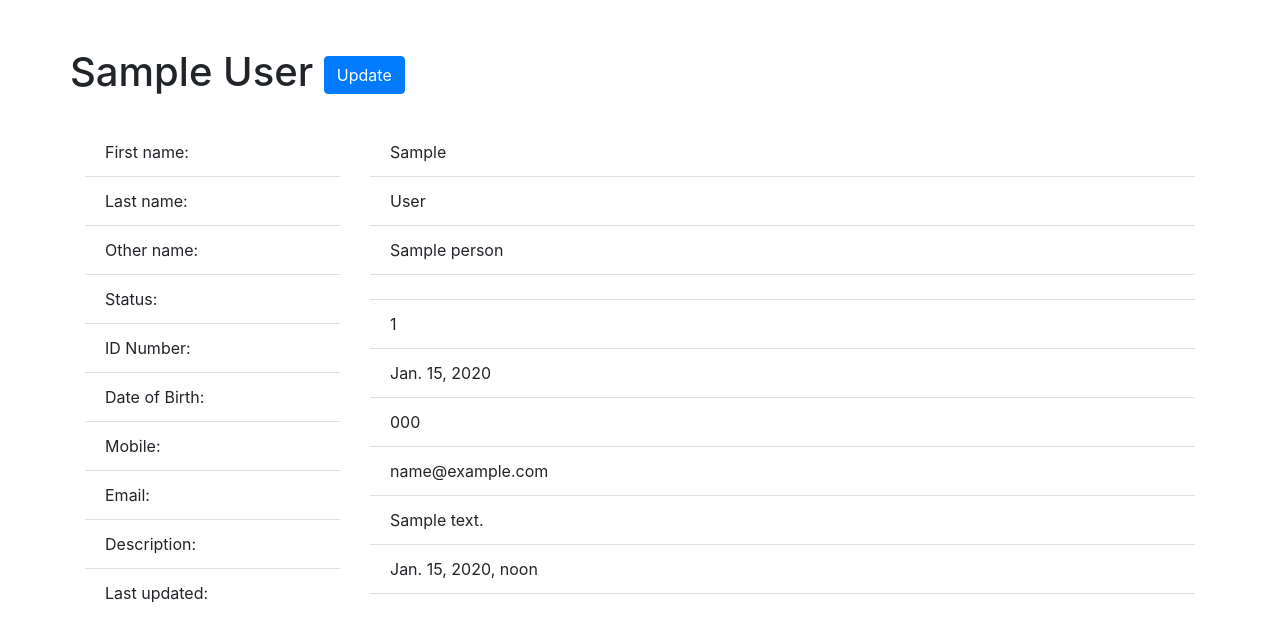
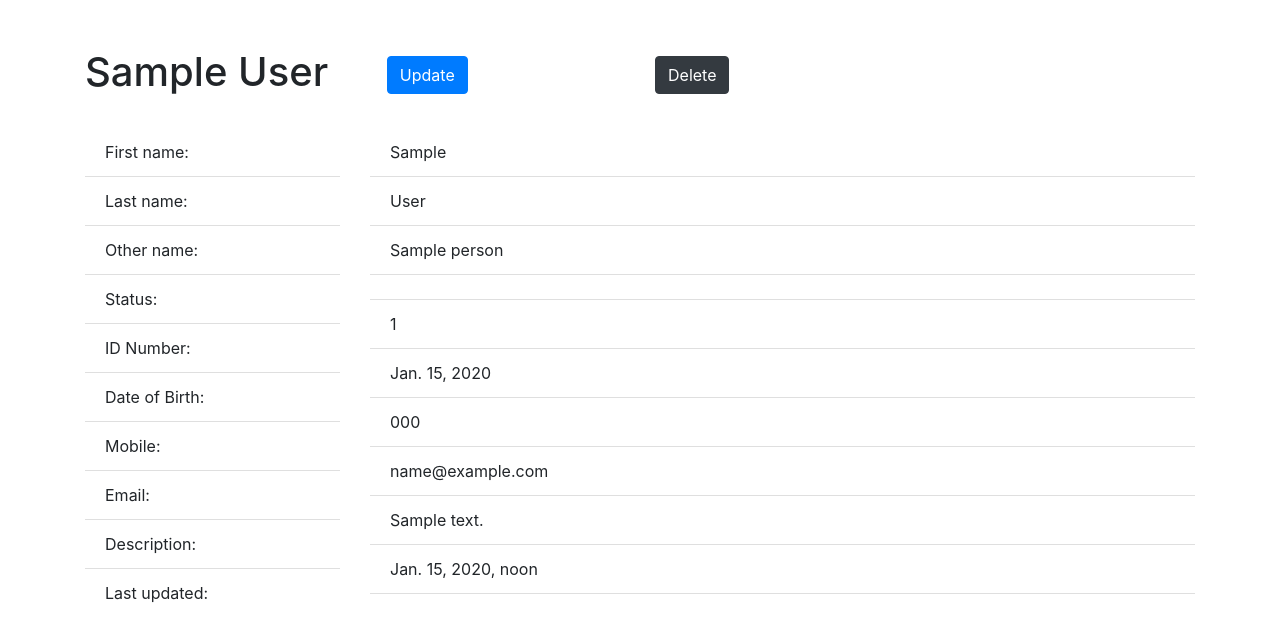
Before and after one commit to SophieHau/week7-project-disaster_rescue, a Django app: page /persons/1 in a window 1280 px wide. Shown: the part 56-673 px from the top of the page. Run offline with Django 3.2, Linux system fonts and the light colour scheme; tables that the repository leaves empty hold one stand-in row (values such as "Sample post"); some libraries are stand-ins or nearby versions.

Commit message:
Adding delete person option

```diff
--- a/portal/templates/portal/show_person.html
+++ b/portal/templates/portal/show_person.html
@@ -3,8 +3,38 @@
 {% block content %}
 <div class="container">
   <div class="row mt-5">
-    <h1>{{ person.first_name }} {{ person.last_name }} <a href="{% url 'portal:update_person' person.id %}" class="btn btn-primary">Update</a></h1>
-
+    <div class="col">
+    <h1>{{ person.first_name }} {{ person.last_name }} <a href="{% url 'portal:update_person' person.id %}" class="btn btn-primary ml-5">Update</a>
+    </h1>
+    </div>
+    <div class="col">
+    <h1><button type="submit" class="btn btn-dark" data-toggle="modal" data-target="#delete_confirmation">Delete</button>
+          <div class="modal fade" id="delete_confirmation" tabindex="-1" role="dialog" aria-labelledby="exampleModalLabel" aria-hidden="true">
+        <div class="modal-dialog" role="document">
+          <div class="modal-content">
+            <div class="modal-header">
+              <h5 class="modal-title" id="exampleModalLabel">Are you sure?</h5>
+              <button type="button" class="close" data-dismiss="modal" aria-label="Close">
+                <span aria-hidden="true">&times;</span>
+              </button>
+            </div>
+            <div class="modal-body">
+              <h6>This person's record will be permanently deleted from our database.</h6>
+            </div>
+            <div class="modal-footer">
+              <form method='POST' action="{% url 'portal:delete_person' person.id %}">
+                {% csrf_token %}
+              <button type="submit" class="btn btn-secondary">Delete</button>
+              </form>
+              <div>
+              <button type="button" class="btn btn-primary" data-dismiss="modal">Cancel</button>
+              </div>
+            </div>
+          </div>
+        </div>
+      </div>
+    </div>
+    </h1>
   </div>
   <div class="row">
     <div class="col-3">
--- a/portal/templates/portal/update.html
+++ b/portal/templates/portal/update.html
@@ -64,7 +64,7 @@
     		{{ form.description }}
     	</div>
   		</div>
-  		<button type="submit" class="btn btn-primary">Submit</button>
+  		<button type="submit" class="btn btn-primary">Update</button>
       </form>
    	</div>
    </div>
--- a/portal/urls.py
+++ b/portal/urls.py
@@ -11,6 +11,7 @@ urlpatterns = [
 	path('persons/<int:person_id>', views.show_person, name='show_person'),
 	path('persons/add', views.add_person, name='add_person'),
 	path('persons/search_person', views.search_person, name='search_person'),
-	path('persons/update/<int:person_id>', views.update_person, name='update_person')
+	path('persons/update/<int:person_id>', views.update_person, name='update_person'),
+	path('persons/delete/<int:person_id>', views.delete_person, name='delete_person')
    # to do: add more paths...
 ]
--- a/portal/views.py
+++ b/portal/views.py
@@ -24,6 +24,12 @@ def show_person(request, person_id):
     person = Person.objects.get(id=person_id)
     return render(request, 'portal/show_person.html', {
             'person': person })
+
+def delete_person(request, person_id):
+    if request.method == 'POST':
+        person = Person.objects.get(id=person_id)
+        person.delete()
+    return redirect('portal:index')
 
 
 def show_safe_persons(request):
@@ -74,8 +80,6 @@ def update_person(request, person_id):
         if person_form.is_valid():
             person_form.save()
             return redirect('portal:index')
-        else:
-            print('error')
 
     person_form = PersonForm(instance=person)
     return render(request, 'portal/update.html', {
```
